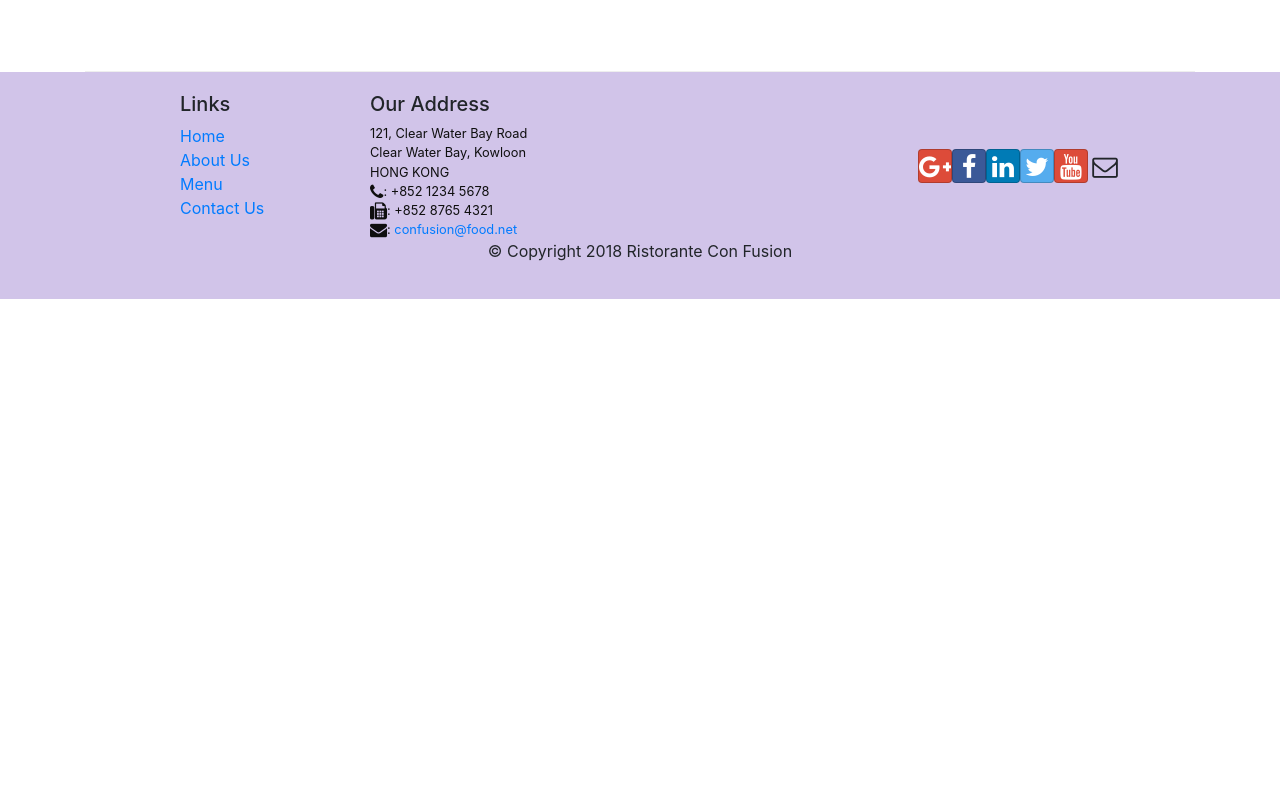
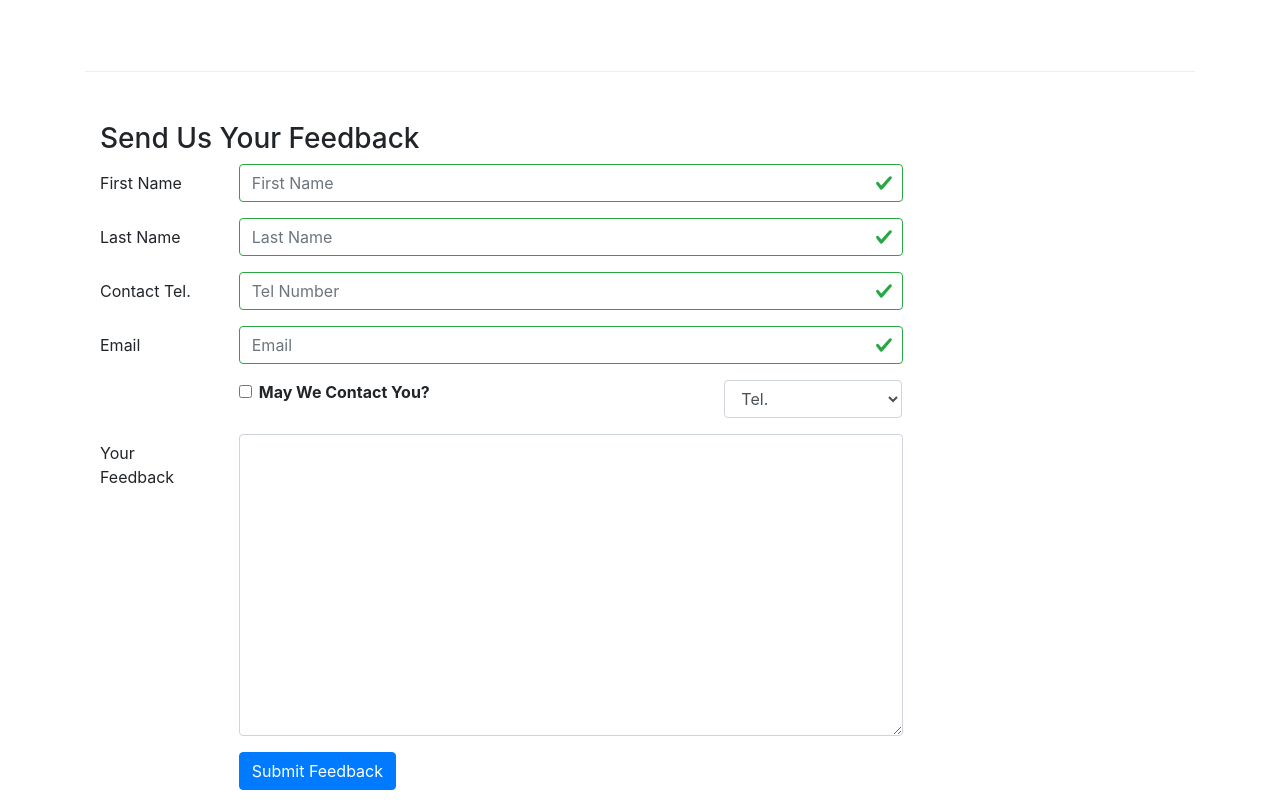
Before and after one commit to Iamsaish/ReactExample, a React (Create React App) app: page /contactus in a window 1280 px wide. Shown: the part 800-1600 px from the top of the page. Before the commit the page ends 1099 px from the top, so only its background shows below. Built offline with nearby package versions, Linux system fonts and the light colour scheme.

Commit message:
controlled forms

```diff
--- a/src/components/ContactComponent.js
+++ b/src/components/ContactComponent.js
@@ -1,8 +1,85 @@
-import React from 'react';
-import {Breadcrumb, BreadcrumbItem} from 'reactstrap';
+import React, {Component} from 'react';
+import {Breadcrumb, BreadcrumbItem, Button, Form, FormGroup, Label, Input, Col, FormFeedback } from 'reactstrap';
 import {Link} from 'react-router-dom';
 
-function Contact(props) {
+class Contact extends Component {
+
+    constructor(props){
+        super(props);
+
+        this.state ={
+            firstname: '',
+            lastname: '',
+            telnum: '',
+            email: '',
+            agree: false,
+            contactType: 'Tel.',
+            message: '',
+            touched:{
+                firstname:false,
+                lastname:false,
+                telnum:false,
+                email:false
+            }
+        };
+
+        this.handleInputChange=this.handleInputChange.bind(this);
+        this.handleSubmitChange=this.handleSubmitChange.bind(this);
+        this.handleBlur = this.handleBlur.bind(this);
+
+
+    }
+
+    handleInputChange(event){
+        const target = event.target;
+        const value = target.type === "checkbox" ? target.checked : target.value;
+        const name= target.name;
+
+        this.setState({
+            [name]: value
+        })
+    }
+
+    handleSubmitChange(event){
+        console.log("The current state is " + JSON.stringify(this.state));
+        alert("The current state is " + JSON.stringify(this.state));
+        event.preventDefault();
+    }
+
+    handleBlur = (field) => (evt) =>{
+        this.setState({
+            touched:{...this.state.touched, [field]:true}
+        });
+    }
+
+    validate(firstname, lastname, telnum, email) {
+        const errors = {
+            firstname: '',
+            lastname: '',
+            telnum: '',
+            email: ''
+        };
+        if (this.state.touched.firstname && firstname.length < 3)
+            errors.firstname = 'First Name should be >= 3 characters';
+        else if (this.state.touched.firstname && firstname.length > 10)
+            errors.firstname = 'First Name should be <= 10 characters';
+
+        if (this.state.touched.lastname && lastname.length < 3)
+            errors.lastname = 'Last Name should be >= 3 characters';
+        else if (this.state.touched.lastname && lastname.length > 10)
+            errors.lastname = 'Last Name should be <= 10 characters';
+
+        const reg = /^\d+$/;
+        if (this.state.touched.telnum && !reg.test(telnum))
+            errors.telnum = 'Tel. Number should contain only numbers';
+
+        if(this.state.touched.email && email.split('').filter(x => x === '@').length !== 1)
+            errors.email = 'Email should contain a @';
+
+        return errors;
+    }
+    render(){
+        const errors = this.validate(this.state.firstname, this.state.lastname, this.state.telnum, this.state.email);
         return(
             <div className="container">
                 <div className="row">
@@ -49,8 +126,125 @@ function Contact(props) {
                         </div>
                     </div>
                 </div>
+                <div className="row row-content">
+                    <div className="col-12">
+                        <h3>Send Us Your Feedback</h3>
+                    </div>
+                    <div className="col-12 col-md-9">
+                        <Form onSubmit={this.handleSubmitChange}>
+                            <FormGroup row>
+                                <Label htmlFor="firstname" md={2}>
+                                    First Name
+                                </Label>
+                                <Col md={10}>
+                                    <Input type="text" id="firstname" name="firstname"
+                                    placeholder="First Name"
+                                    value={this.state.firstname}
+                                    valid={errors.firstname===''}
+                                    invalid={errors.firstname !== ''}
+                                    onBlur={this.handleBlur('firstname')}
+                                    onChange={this.handleInputChange}>
+                                    </Input>
+                                    <FormFeedback>{errors.firstname}</FormFeedback>
+                                </Col>
+                            </FormGroup>
+                            <FormGroup row>
+                                <Label htmlFor="lastname" md={2}>
+                                    Last Name
+                                </Label>
+                                <Col md={10}>
+                                    <Input type="text" id="lastname" name="lastname"
+                                    placeholder="Last Name"
+                                    value={this.state.lastname}
+                                    valid={errors.lastname===''}
+                                    invalid={errors.lastname !== ''}
+                                    onBlur={this.handleBlur('lastname')}
+                                    onChange={this.handleInputChange}>
+                                    </Input>
+                                    <FormFeedback>{errors.lastname}</FormFeedback>
+                                </Col>
+                            </FormGroup>
+                            <FormGroup row>
+                                <Label htmlFor="telnum" md={2}>
+                                    Contact Tel.
+                                </Label>
+                                <Col md={10}>
+                                    <Input type="tel" id="telnum" name="telnum"
+                                    placeholder="Tel Number"
+                                    value={this.state.telnum}
+                                    valid={errors.telnum===''}
+                                    invalid={errors.telnum !== ''}
+                                    onBlur={this.handleBlur('telnum')}
+                                    onChange={this.handleInputChange}>
+                                    </Input>
+                                    <FormFeedback>{errors.telnum}</FormFeedback>
+                                </Col>
+                            </FormGroup>
+                            <FormGroup row>
+                                <Label htmlFor="email" md={2}>
+                                    Email
+                                </Label>
+                                <Col md={10}>
+                                    <Input type="email" id="email" name="email"
+                                    placeholder="Email"
+                                    value={this.state.email}
+                                    valid={errors.email===''}
+                                    invalid={errors.email !== ''}
+                                    onBlur={this.handleBlur('email')}
+                                    onChange={this.handleInputChange}>
+                                    </Input>
+                                    <FormFeedback>{errors.email}</FormFeedback>
+                                </Col>
+                            </FormGroup>
+                            <FormGroup row>
+                                <Col md={{size:6, offset:2}}>
+                                    <FormGroup check>
+                                        <Label check>
+                                            <Input type="checkbox" name="agree"
+                                            checked={this.state.agree}
+                                            onChange={this.handleInputChange}/>{''}
+                                            <strong>
+                                                May We Contact You?
+                                            </strong>
+                                        </Label>
+                                    </FormGroup>
+                                </Col>
+                                <Col md={{size:3,offset:1}}>
+                                    <Input type="select" name="contactType"
+                                    value={this.state.contactType}
+                                    onChange={this.handleInputChange}>
+                                        <option>Tel.</option>
+                                        <option>Email</option>
+                                    </Input>
+                                </Col>
+                            </FormGroup>
+                            <FormGroup row>
+                                <Label htmlFor="message" md={2}>
+                                    Your Feedback
+                                </Label>
+                                <Col md={10}>
+                                    <Input type="textarea" id="message" name="message"
+                                    rows="12"
+                                    value={this.state.message}
+                                    onChange={this.handleInputChange}>
+                                    </Input>
+                                </Col>
+                            </FormGroup>
+                            <FormGroup row>
+                                <Col md={{size:10, offset:2}}>
+                                    <Button type="submit" color="primary">
+                                        Submit Feedback
+                                    </Button>
+                                </Col>
+                            </FormGroup>
+
+                        </Form>
+                    </div>
+                </div>
             </div>
         );
     }
 
+}
+
 export default Contact;
```
Lines whose indentation alone changed are shown as unchanged.
